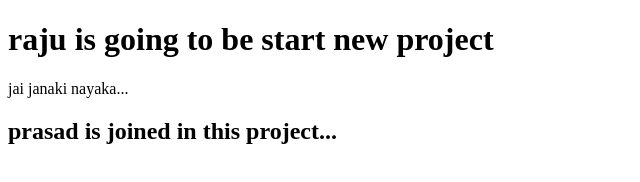
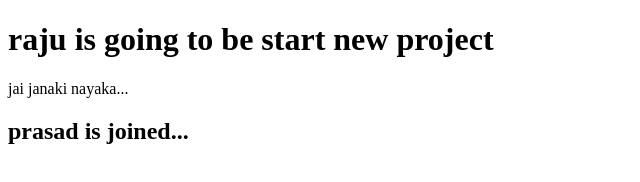
Before and after one commit to raju238/angular6student, a plain HTML site: page index.html in a window 1280 px wide. Shown: the whole page, without its empty margins (0-640 px from the left). Drawn offline with Linux system fonts and the light colour scheme.

Commit message:
remove some code
as per client requrements

```diff
--- a/index.html
+++ b/index.html
@@ -9,6 +9,6 @@
 <body>
     <h1>raju is going to be start new project</h1>
     <p>jai janaki nayaka...</p>
-    <h2>prasad is joined in this project...</h2>
+    <h2>prasad is joined...</h2>
 </body>
 </html>
```
